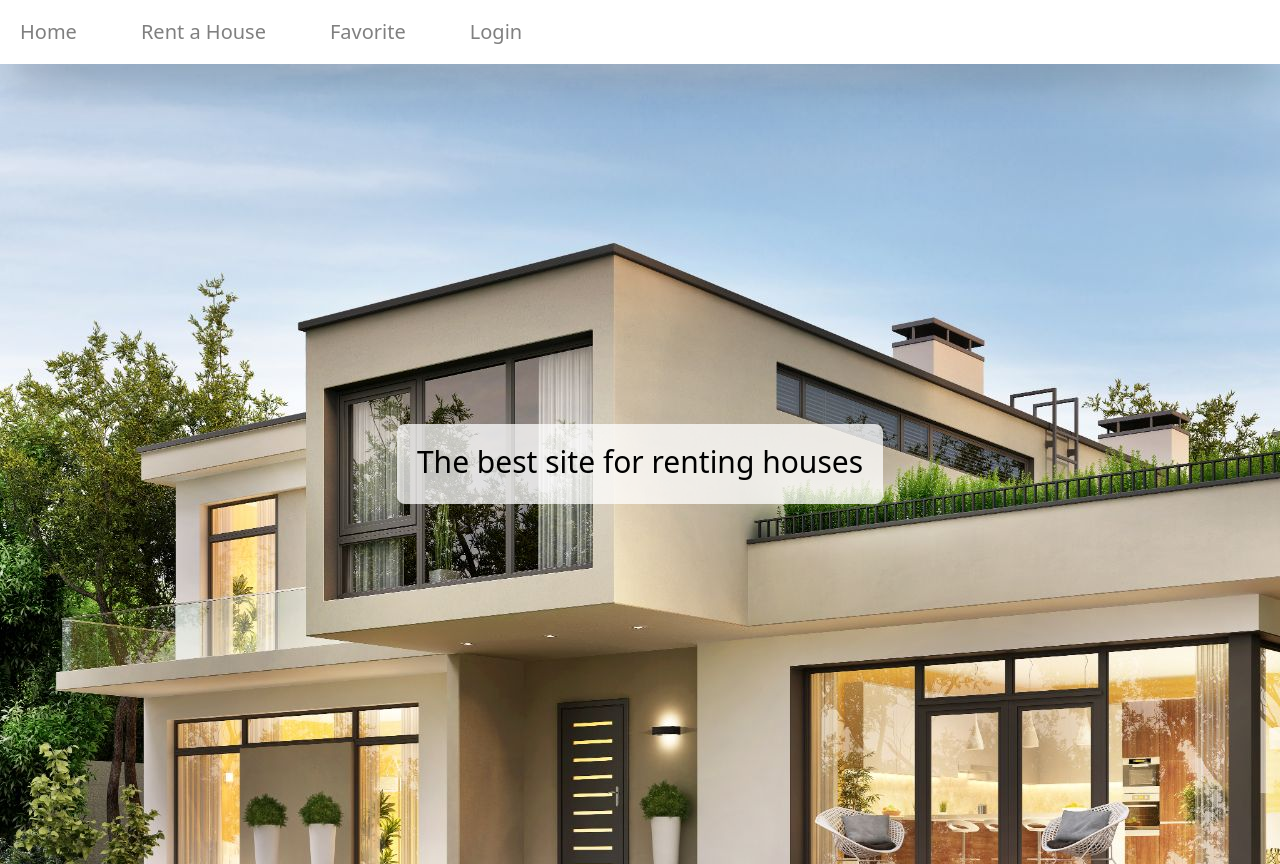
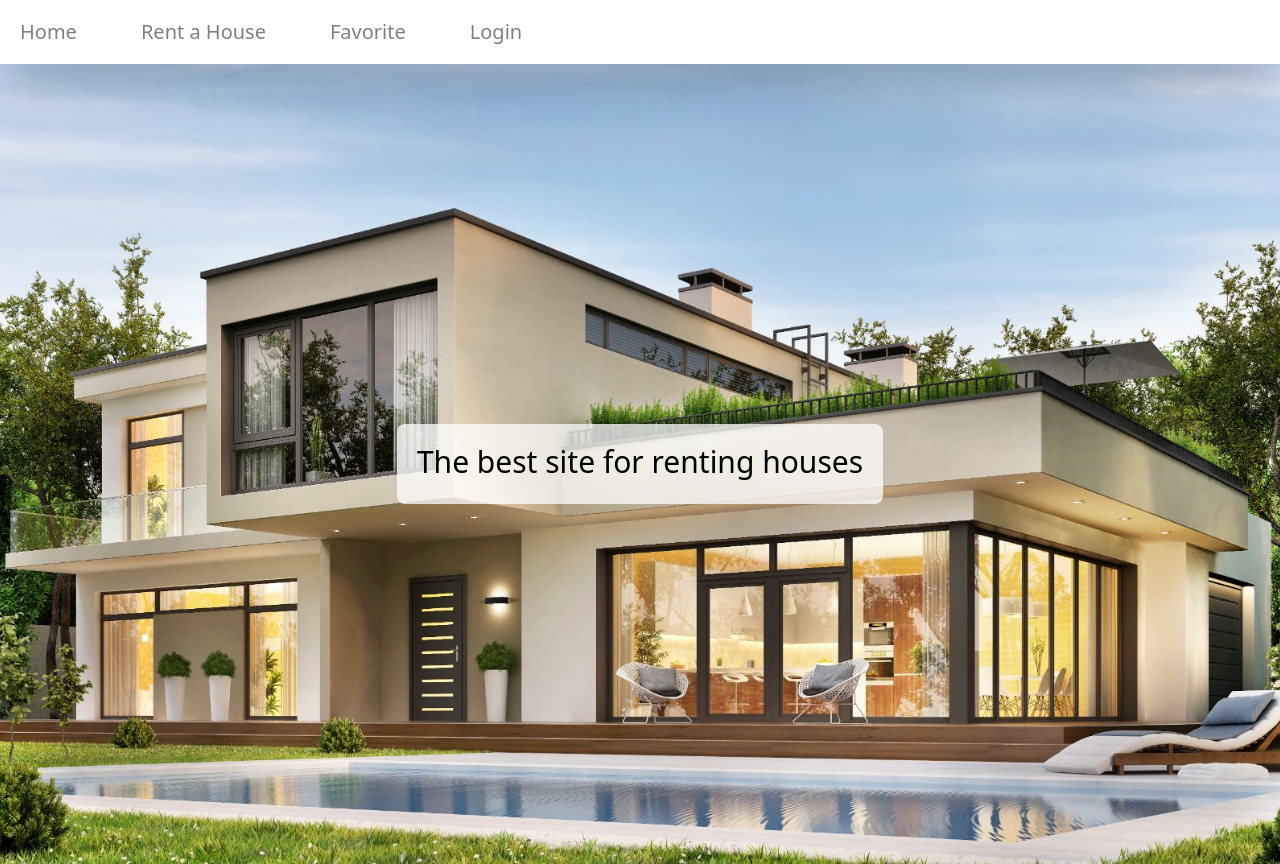
Before and after one commit to beczebalazs/Job-test, a React (Create React App) app: page / in a window 1280 px wide. Built offline with nearby package versions, Linux system fonts and the light colour scheme.

Commit message:
Home change

```diff
--- a/src/components/home/Home.tsx
+++ b/src/components/home/Home.tsx
@@ -1,11 +1,20 @@
 export default function Home() {
     return (
-        <header className="p-16 h-screen bg-[url('./images/home-background.jpg')] flex">
+        <>
+            <style>
+                {`
+            html, body {
+                overflow: hidden;
+            }
+        `}
+            </style>
+            <header className="p-16 h-screen bg-center bg-no-repeat bg-cover overflow-none bg-[url('./images/home-background.jpg')] flex">
                 <div className="bg-white/75 rounded-lg text-center p-5 flex flex-col m-auto w-fit">
                     <h1 className="text-black text-3xl font-medium mb-1">
                         The best site for renting houses
                     </h1>
                 </div>
             </header>
+        </>
     );
 }
```
Lines whose indentation alone changed are shown as unchanged.
